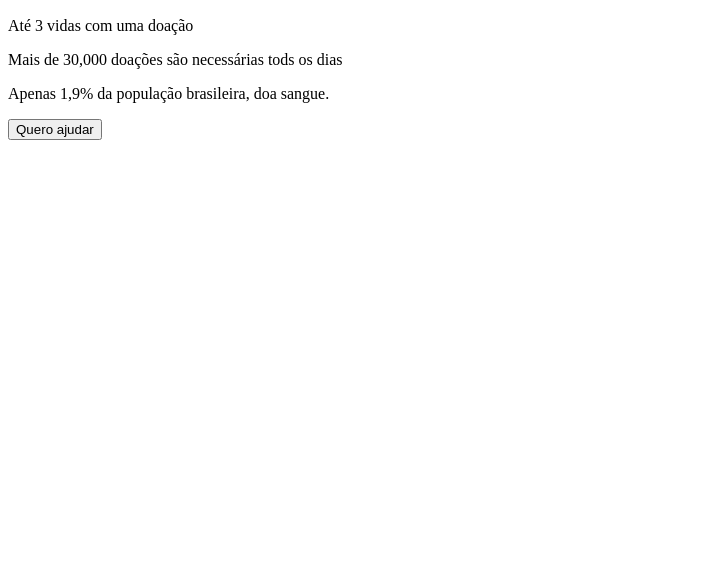
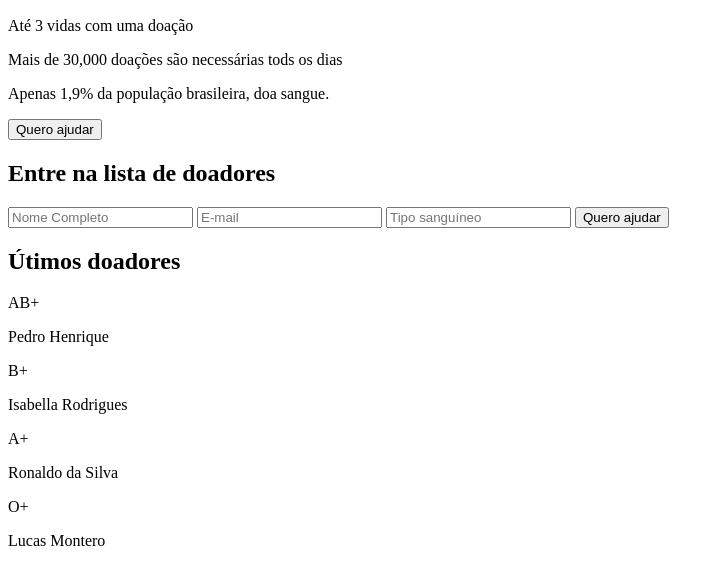
Before and after one commit to PHfalcom/Sistema-de-Cadastro, a plain HTML site: page index.html in a window 1280 px wide. Shown: the part 110-694 px from the top of the page, without its empty margins (0-724 px from the left). Drawn offline with Linux system fonts and the light colour scheme.

Commit message:
Html part

```diff
--- a/index.html
+++ b/index.html
@@ -1,10 +1,13 @@
 <!DOCTYPE html>
 
 <html>
-    <head>
-        <title>Take your blood</title>
-    </head>
-    <body>
+
+<head>
+    <title>Take your blood</title>
+</head>
+
+<body>
+    <header>
         <h1>DOE</h1>
         <h2>A sua importação importa</h2>
         <p>Até 3 vidas com uma doação</p>
@@ -12,6 +15,45 @@
         <p>Apenas 1,9% da população brasileira, doa sangue.</p>
 
         <button>Quero ajudar</button>
+    </header>
 
-    </body>
+    <section class="form"></section>
+    <h2>Entre na lista de doadores</h2>
+    <form action="/">
+        <input type="text" name="name" type="text" placeholder="Nome Completo">
+        <input type="text" name="name" type="text" placeholder="E-mail">
+        <input type="text" name="name" type="text" placeholder="Tipo sanguíneo">
+
+        <button>Quero ajudar</button>
+    </form>
+
+    <main>
+        <h2>Útimos doadores</h2>
+
+        <section class="donors">
+            <div class="donor">
+                <div class="blood">AB+</div>
+                <p>Pedro Henrique</p>
+
+            </div>
+            <div class="donor">
+                <div class="blood">B+</div>
+                <p>Isabella Rodrigues</p>
+
+            </div>
+            <div class="donor">
+                <div class="blood">A+</div>
+                <p>Ronaldo da Silva</p>
+
+            </div>
+            <div class="donor">
+                <div class="blood">O+</div>
+                <p>Lucas Montero </p>
+
+            </div>
+        </section>
+    </main>
+
+</body>
+
 </html>
```
